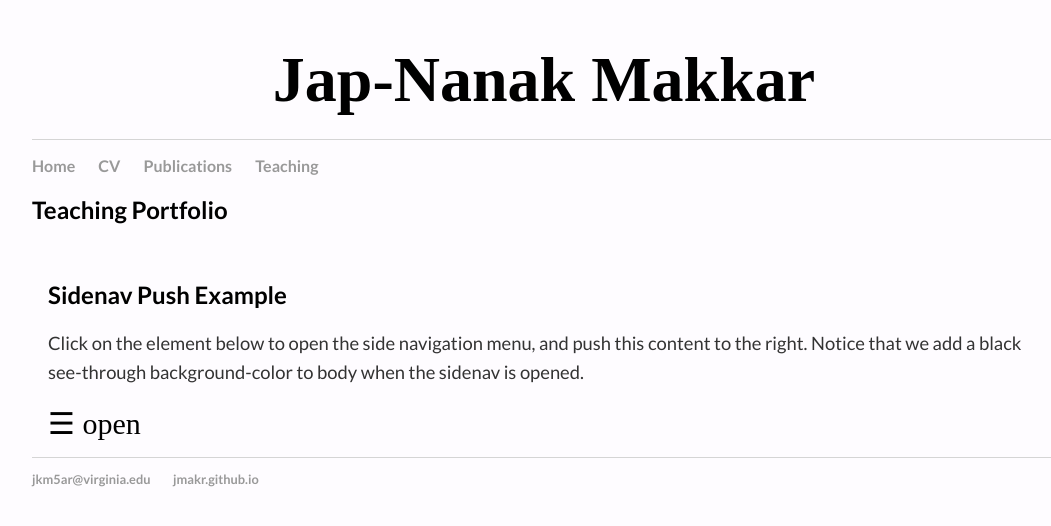
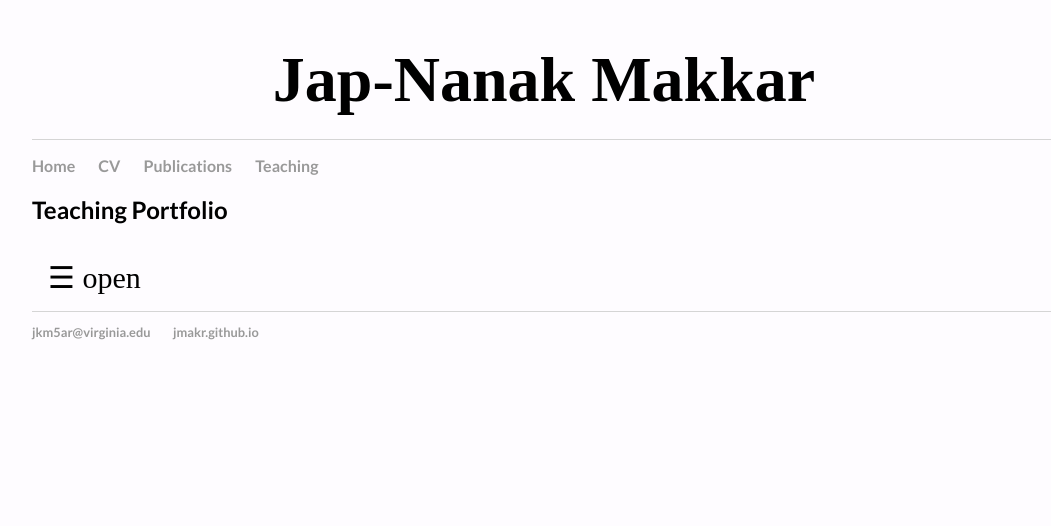
Before and after one commit to jmakr/jmakr.github.io, a Jekyll site: the page built from teaching/index.html, in a window 1280 px wide. Shown: the top 526 px of the page, without its empty margins (96-1147 px from the left). Built offline with Jekyll 4.4.1, drawn with Linux system fonts in a browser that asks for light colours.

Commit message:
Update index.html

```diff
--- a/teaching/index.html
+++ b/teaching/index.html
@@ -55,15 +55,13 @@
 
 <div id="mySidenav" class="sidenav">
   <a href="javascript:void(0)" class="closebtn" onclick="closeNav()">&times;</a>
-  <a href="#">Digital Peripheries</a>
-  <a href="#">Gender Across New Media</a>
+  <a href="#">Digital Peripheries (Composition course, 2017)</a>
+  <a href="#">Gender Across New Media (Composition course, 2016)</a>
   <a href="#">Past Courses</a>
   <a href="#">Statement of Teaching Philosophy</a>
 </div>
 
 <div id="main">
-  <h2>Sidenav Push Example</h2>
-  <p>Click on the element below to open the side navigation menu, and push this content to the right. Notice that we add a black see-through background-color to body when the sidenav is opened.</p>
   <span style="font-size:30px;cursor:pointer" onclick="openNav()">&#9776; open</span>
 </div>
 
```
